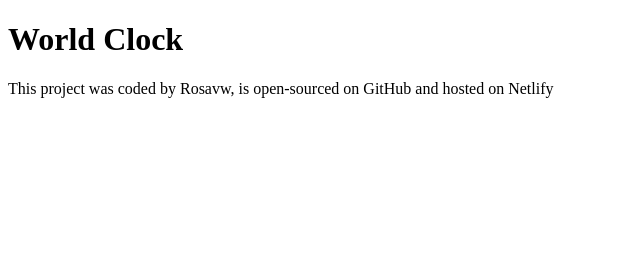
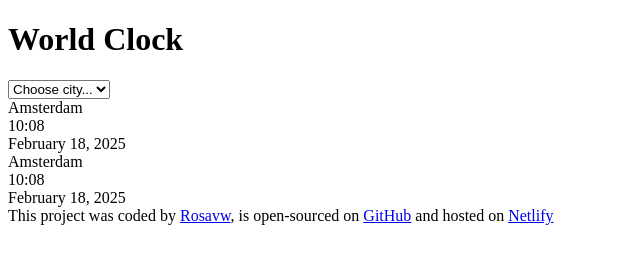
Before and after one commit to rosa-vw/world-clock, a plain HTML site: page index.html in a window 1280 px wide. Shown: the whole page, without its empty margins (0-640 px from the left). Drawn offline with Linux system fonts and the light colour scheme.

Commit message:
Added all basic html

```diff
--- a/index.html
+++ b/index.html
@@ -7,10 +7,39 @@
     <title>World Clock</title>
   </head>
   <body>
-    <h1>World Clock</h1>
+    <header>
+      <h1>World Clock</h1>
+      <select name="" id="">
+        <option value="">Choose city...</option>
+        <option value="">Amsterdam</option>
+        <option value="">Buenos Aires</option>
+        <option value="">Vancouver</option>
+        <option value="">Singapore</option>
+      </select>
+    </header>
+    <main>
+      <div class="clock">
+        <div class="city">Amsterdam</div>
+        <div class="time">10:08</div>
+        <div class="date">February 18, 2025</div>
+      </div>
+      <div class="clock">
+        <div class="city">Amsterdam</div>
+        <div class="time">10:08</div>
+        <div class="date">February 18, 2025</div>
+      </div>
+    </main>
     <footer>
-      This project was coded by Rosavw, is open-sourced on GitHub and hosted on
-      Netlify
+      This project was coded by
+      <a href="https://github.com/rosa-vw" target="_blank">Rosavw</a>, is
+      open-sourced on
+      <a href="https://github.com/rosa-vw/world-clock" target="_blank"
+        >GitHub</a
+      >
+      and hosted on
+      <a href="https://world-clock-rosavw.netlify.app/" target="_blank"
+        >Netlify</a
+      >
     </footer>
     <script src="source/script.js"></script>
   </body>
```
